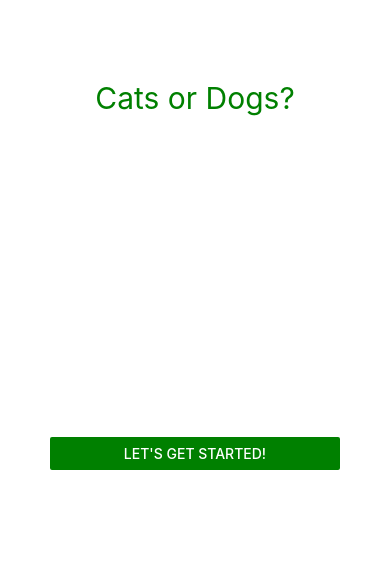
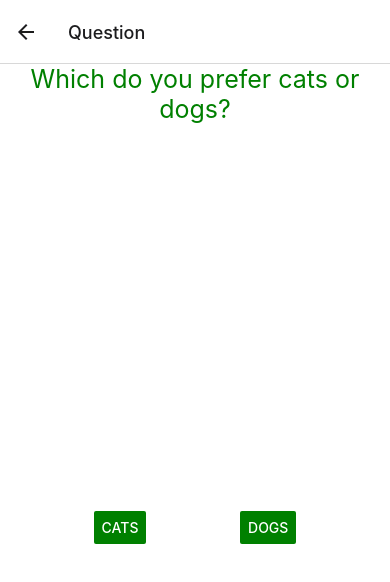
Before and after one commit to ksk0629/towards_creating_android_apps, a React Native app in the folder mock/MockProject/: screen /Question in a window 390 px wide. Shown: the top 582 px of the page. Built offline with nearby package versions, Linux system fonts and the light colour scheme.

Commit message:
Implemented screen transfer #5

```diff
--- a/mock/MockProject/src/App.tsx
+++ b/mock/MockProject/src/App.tsx
@@ -1,17 +1,24 @@
 import { AppRegistry } from "react-native";
 import { expo } from "./../app.json";
 import React from "react";
+import { NavigationContainer } from "@react-navigation/native";
+import { createStackNavigator } from "@react-navigation/stack";
+import { RootStackParamList } from "./RootStackParams";
 
-import Home from "./screens/Home";
+import HomeScreen from "./screens/Home";
+import Question from "./screens/Question";
 
-interface Props {}
+const Stack = createStackNavigator<RootStackParamList>();
 
-interface State {}
-
-export default class App extends React.Component<Props, State> {
-  render() {
-    return <Home />;
-  }
+export default function App() {
+  return (
+    <NavigationContainer>
+      <Stack.Navigator>
+        <Stack.Screen name="Home" component={HomeScreen} />
+        <Stack.Screen name="Question" component={Question} />
+      </Stack.Navigator>
+    </NavigationContainer>
+  );
 }
 
 AppRegistry.registerComponent(expo.appKey, () => App);
--- /dev/null
+++ b/mock/MockProject/src/RootStackParams.ts
@@ -0,0 +1,4 @@
+export type RootStackParamList = {
+  Home: undefined;
+  Question: undefined;
+};
--- a/mock/MockProject/src/screens/Home.tsx
+++ b/mock/MockProject/src/screens/Home.tsx
@@ -1,31 +1,37 @@
 import React from "react";
 import { StyleSheet, Button, Text, View, SafeAreaView } from "react-native";
+import { useNavigation } from "@react-navigation/native";
+import { StackNavigationProp } from "@react-navigation/stack";
+import { RootStackParamList } from "../RootStackParams";
 
-type Props = {};
+type homeScreenProp = StackNavigationProp<RootStackParamList, "Home">;
 
-class Home extends React.Component<Props> {
-  render() {
+function HomeScreen() {
+  const navigation = useNavigation<homeScreenProp>();
   return (
     <SafeAreaView style={styles.container}>
       <View style={styles.home_text_view}>
         <Text style={styles.home_text}>Cats or Dogs?</Text>
       </View>
       <View style={styles.home_button_view}>
-          <Button title="let's get started!" color="green" />
+        <Button
+          title="let's get started!"
+          color="green"
+          onPress={() => navigation.navigate("Question")}
+        />
       </View>
     </SafeAreaView>
   );
 }
-}
 
-export default Home;
+export default HomeScreen;
 
 const styles = StyleSheet.create({
   container: {
     flex: 1,
     backgroundColor: "#fff",
-    marginTop: 80,
-    marginBottom: 50,
+    // marginTop: 80,
+    // marginBottom: 50,
     justifyContent: "center",
   },
   home_text_view: {
--- a/mock/MockProject/src/screens/Question.tsx
+++ b/mock/MockProject/src/screens/Question.tsx
@@ -1,69 +1,60 @@
 import React from "react";
-import { StyleSheet, Text, View } from "react-native";
+import { StyleSheet, Button, Text, View } from "react-native";
 import { RadioButton } from "react-native-paper";
 
-interface Props {
-  preferCats: boolean;
-  preferDogs: boolean;
-}
+import { useNavigation } from "@react-navigation/native";
+import { StackNavigationProp } from "@react-navigation/stack";
+import { RootStackParamList } from "../RootStackParams";
 
-interface State {
-  bestAnimal: string;
-}
+type QuestionScreenProp = StackNavigationProp<RootStackParamList, "Question">;
 
-const CATS: string = "cats";
-const DOGS: string = "dogs";
-
-class Question extends React.Component<Props, State> {
-  /* Constructor */
-  constructor(props: Props) {
-    super(props);
-
-    if (!props.preferDogs) {
-      this.setState({ bestAnimal: CATS });
-    } else {
-      this.setState({ bestAnimal: DOGS });
-    }
-  }
-
-  /* Set bestAnimal state as CATS */
-  onCats = () => this.setState({ bestAnimal: CATS });
-  /* Set bestAnimal state as DOGS */
-  onDogs = () => this.setState({ bestAnimal: DOGS });
-
-  render() {
+function QuestionScreen() {
+  const navigation = useNavigation<QuestionScreenProp>();
   return (
     <View style={styles.container}>
       <View style={styles.question_text_view}>
-          <Text>Which do you prefer cats or dogs?</Text>
+        <Text style={styles.question_text}>
+          Which do you prefer cats or dogs?
+        </Text>
       </View>
-        <View style={styles.radio_button_view}>
-          <RadioButton
-            value={CATS}
-            status={this.state.bestAnimal === CATS ? "checked" : "unchecked"}
-            onPress={this.onCats}
+      <View style={styles.button_view}>
+        <Button
+          title="CATS"
+          color="green"
+          onPress={() => navigation.navigate("Home")}
         />
-          <RadioButton
-            value={DOGS}
-            status={this.state.bestAnimal === DOGS ? "checked" : "unchecked"}
-            onPress={this.onDogs}
+        <Button
+          title="DOGS"
+          color="green"
+          onPress={() => navigation.navigate("Home")}
         />
       </View>
     </View>
   );
 }
-}
 
-export default Question;
+export default QuestionScreen;
 
 const styles = StyleSheet.create({
   container: {
     flex: 1,
     backgroundColor: "#fff",
-    marginTop: 80,
-    marginBottom: 50,
+    // marginTop: 80,
+    // marginBottom: 50,
     justifyContent: "center",
   },
-  question_text_view: { flex: 1 },
-  radio_button_view: { flex: 1 },
+  question_text_view: {
+    flex: 1,
+  },
+  question_text: {
+    fontSize: 25,
+    textAlign: "center",
+    color: "green",
+  },
+  button_view: {
+    // flex: 1,
+    flexDirection: "row",
+    justifyContent: "space-evenly",
+    marginBottom: 300,
+  },
 });
```
Lines whose indentation alone changed are shown as unchanged.
